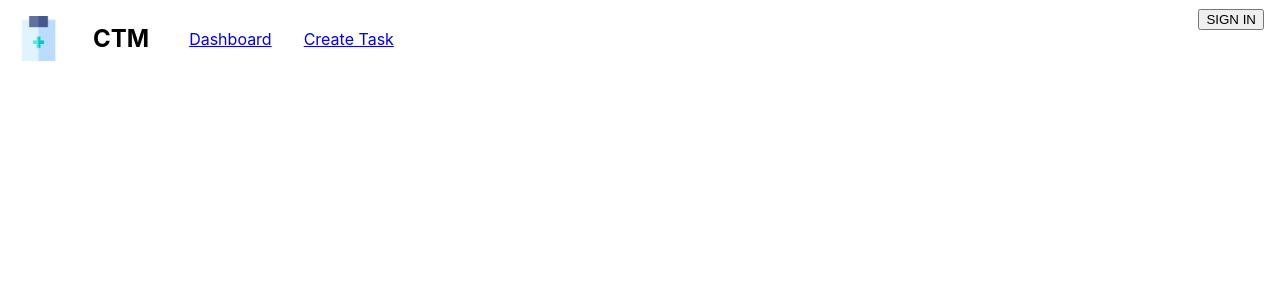
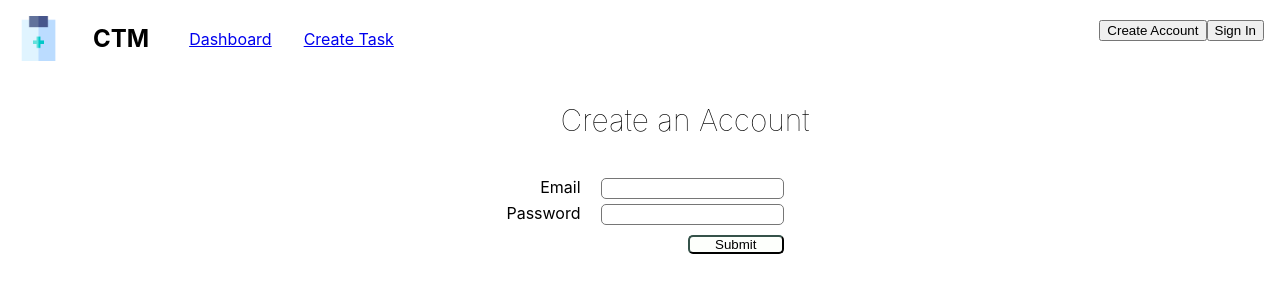
Before and after one commit to david-tech-ding/task-management-app, a React (Create React App) app: page /create-account in a window 1280 px wide. Shown: the top 300 px of the page. Built offline with nearby package versions, Linux system fonts and the light colour scheme.

Commit message:
Firebase login

```diff
--- a/src/components/App.js
+++ b/src/components/App.js
@@ -6,6 +6,8 @@ import "../styles/app.css";
 import NavBar from "../components/NavBar";
 import Dashboard from "./Dashboard";
 import CreateTask from "./CreateTask";
+import CreateAccount from "./CreateAccount";
+import SignIn from "./SignIn";
 
 function App() {
   return (
@@ -15,6 +17,8 @@ function App() {
         <Routes>
           <Route path="dashboard" element={<Dashboard />}></Route>
           <Route path="create-task" element={<CreateTask />}></Route>
+          <Route path="create-account" element={<CreateAccount />}></Route>
+          <Route path="sign-in" element={<SignIn />}></Route>
         </Routes>
       </Router>
     </div>
--- a/src/components/CreateAccount.js
+++ b/src/components/CreateAccount.js
@@ -0,0 +1,64 @@
+import React, { useState } from "react";
+import { useNavigate } from "react-router-dom";
+import { createUserWithEmailAndPassword } from "firebase/auth";
+import { auth } from "../config/firebase";
+import "../styles/auth-form.css";
+
+const CreateAccount = ({ onSetUser }) => {
+  const [newUser, setNewUser] = useState({
+    email: "",
+    password: "",
+  });
+  const handleChange = (e) => {
+    setNewUser({ ...newUser, [e.target.name]: e.target.value });
+  };
+  const navigate = useNavigate();
+  const handleCreateAccount = (e) => {
+    e.preventDefault();
+    createUserWithEmailAndPassword(auth, newUser.email, newUser.password)
+      .then((userCredential) => {
+        const { user } = userCredential;
+        onSetUser(user.uid);
+        navigate("/");
+      })
+      .catch((err) => console.log(err));
+  };
+  return (
+    <div className="auth">
+      <h2 className="auth-subheading">Create an Account</h2>
+      <form className="auth-form">
+        <label htmlFor="create-account_email-input">
+          Email
+          <input
+            className="auth-form_input"
+            onChange={handleChange}
+            value={newUser.email}
+            type="email"
+            name="email"
+            id="create-account_email-input"
+          />
+        </label>
+        <label htmlFor="create-account_password-input">
+          Password
+          <input
+            className="auth-form_input"
+            onChange={handleChange}
+            value={newUser.password}
+            type="password"
+            name="password"
+            id="create-account_password-input"
+          />
+        </label>
+        <button
+          id="create-user_button"
+          type="button"
+          onClick={handleCreateAccount}
+        >
+          Submit
+        </button>
+      </form>
+    </div>
+  );
+};
+
+export default CreateAccount;
--- a/src/components/NavBar.js
+++ b/src/components/NavBar.js
@@ -3,7 +3,7 @@ import { Link } from "react-router-dom";
 import "../styles/navbar.css";
 import taskLogo from "../images/taskLogo.png";
 
-const NavBar = () => {
+const NavBar = ({ userId, onLogout }) => {
   return (
     <>
       <div className="navbar">
@@ -17,9 +17,20 @@ const NavBar = () => {
             <Link to="create-task">Create Task</Link>
           </li>
         </ul>
-        <div className="signin-button">
-          <button className="signin">SIGN IN</button>
-        </div>
+        {userId ? (
+          <button className="navbar-signout" type="submit" onClick={onLogout}>
+            Sign out
+          </button>
+        ) : (
+          <div className="navbar-login">
+            <Link className="navbar-links-auth" to="create-account">
+              <button className="auth-button">Create Account</button>
+            </Link>
+            <Link className="navbar-links-auth" to="sign-in">
+              <button className="auth-button">Sign In</button>
+            </Link>
+          </div>
+        )}
       </div>
     </>
   );
--- a/src/components/SignIn.js
+++ b/src/components/SignIn.js
@@ -0,0 +1,60 @@
+import React, { useState } from "react";
+import { useNavigate } from "react-router-dom";
+import { signInWithEmailAndPassword } from "firebase/auth";
+import { auth } from "../config/firebase";
+
+const SignIn = ({ onSetUser }) => {
+  const [userLogin, setUserLogin] = useState({
+    email: "",
+    password: "",
+  });
+  const handleChange = (e) => {
+    setUserLogin({ ...userLogin, [e.target.name]: e.target.value });
+  };
+  const navigate = useNavigate();
+  const handleCreateAccount = (e) => {
+    e.preventDefault();
+    signInWithEmailAndPassword(auth, userLogin.email, userLogin.password)
+      .then((userCredential) => {
+        const { user } = userCredential;
+        onSetUser(user.uid);
+        navigate("/");
+        console.log(user);
+      })
+      .catch((err) => console.log(err));
+  };
+  return (
+    <div className="auth">
+      <h2 className="auth-subheading">Sign In</h2>
+      <form className="auth-form">
+        <label htmlFor="sign-in_email-input">
+          Email
+          <input
+            className="auth-form_input"
+            onChange={handleChange}
+            value={userLogin.email}
+            type="email"
+            name="email"
+            id="sign-in_email-input"
+          />
+        </label>
+        <label htmlFor="sign-in_password-input">
+          Password
+          <input
+            className="auth-form_input"
+            onChange={handleChange}
+            value={userLogin.password}
+            type="password"
+            name="password"
+            id="sign-in_password-input"
+          />
+        </label>
+        <button id="sign-in_button" type="button" onClick={handleCreateAccount}>
+          Submit
+        </button>
+      </form>
+    </div>
+  );
+};
+
+export default SignIn;
--- /dev/null
+++ b/src/config/firebase.js
@@ -0,0 +1,18 @@
+import { initializeApp } from "firebase/app";
+import { getAuth } from "firebase/auth";
+
+const firebaseConfig = {
+  apiKey: "AIzaSyAJv-vJvf585MZ0poOjBWynBBiq9W4fCl4",
+  authDomain: "task-management-app-d0b1d.firebaseapp.com",
+  projectId: "task-management-app-d0b1d",
+  storageBucket: "task-management-app-d0b1d.appspot.com",
+  messagingSenderId: "357587538083",
+  appId: "1:357587538083:web:2850e62cf8ae51bf87af16",
+  measurementId: "G-YB9G43E89B",
+};
+
+const app = initializeApp(firebaseConfig);
+
+export const auth = getAuth(app);
+
+export default app;
--- /dev/null
+++ b/src/styles/auth-form.css
@@ -0,0 +1,39 @@
+.auth {
+    display: flex;
+    flex-direction: column;
+    align-items: center;
+  }
+
+  .auth-subheading {
+    font-size: 30px;
+    font-weight: 50;
+    color: rgb(0, 0, 0);
+    margin-left: 90px;
+  }
+
+  .auth-form {
+    padding: 10px;
+    margin-left: 10px;
+    max-width: fit-content;
+    display: flex;
+    flex-direction: column;
+    align-items: flex-end;
+  }
+
+  .auth-form button {
+    background-color: #fdfffc;
+    margin-top: 10px;
+    border: 2px outset #35524a;
+    border-radius: 5px;
+    padding: 0 25px;
+  }
+
+  .auth-form_input {
+    margin-top: 5px;
+    margin-left: 20px;
+    border-radius: 5px;
+    border-width: 1.5px;
+    border-style: solid;
+    box-sizing: content-box;
+    height: 17px;
+  }
--- a/src/styles/navbar.css
+++ b/src/styles/navbar.css
@@ -26,7 +26,7 @@
     padding: 0 1em;
 }
 
-.signin-button{
+.navbar-login{
     margin-left: auto;
-    padding: 0.5em 1em;
+    padding: 1.2em 1em;
 }
```
